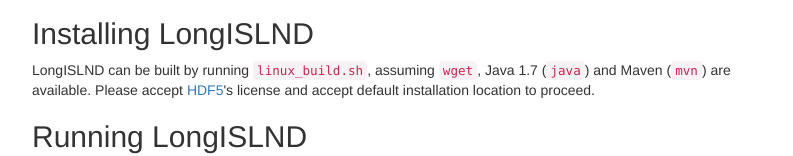
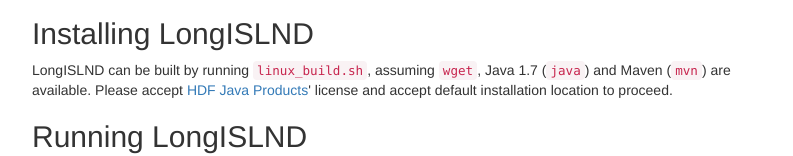
Before and after one commit to bioinform/longislnd, a plain HTML site: page index.html in a window 1280 px wide. Shown: the part 758-914 px from the top of the page, without its empty margins (243-1036 px from the left). Drawn offline with nearby package versions, Linux system fonts and the light colour scheme.

Commit message:
updated index.html

```diff
--- a/index.html
+++ b/index.html
@@ -112,7 +112,7 @@ w.addEventListener ? w.addEventListener("load",function(){document.body.addEvent
 </p>
 
 <h2>Installing LongISLND</h2>
-<p>LongISLND can be built by running <code>linux_build.sh</code>, assuming <code>wget</code>, Java 1.7 (<code>java</code>) and Maven (<code>mvn</code>) are available. Please accept <a href="https://www.hdfgroup.org/HDF5/" onclick="trackOutboundLink('https://www.hdfgroup.org/HDF5/'); return false;")>HDF5</a>'s license and accept default installation location to proceed.</p>
+<p>LongISLND can be built by running <code>linux_build.sh</code>, assuming <code>wget</code>, Java 1.7 (<code>java</code>) and Maven (<code>mvn</code>) are available. Please accept <a href="https://www.hdfgroup.org/products/java/" onclick="trackOutboundLink('https://www.hdfgroup.org/products/java/'); return false;")>HDF Java Products</a>' license and accept default installation location to proceed.</p>
 
 <h2>Running LongISLND</h2>
 <p>Usage of the Java JAR can be carried out/demonstrated by the following convinient Python scripts.</p>
```
